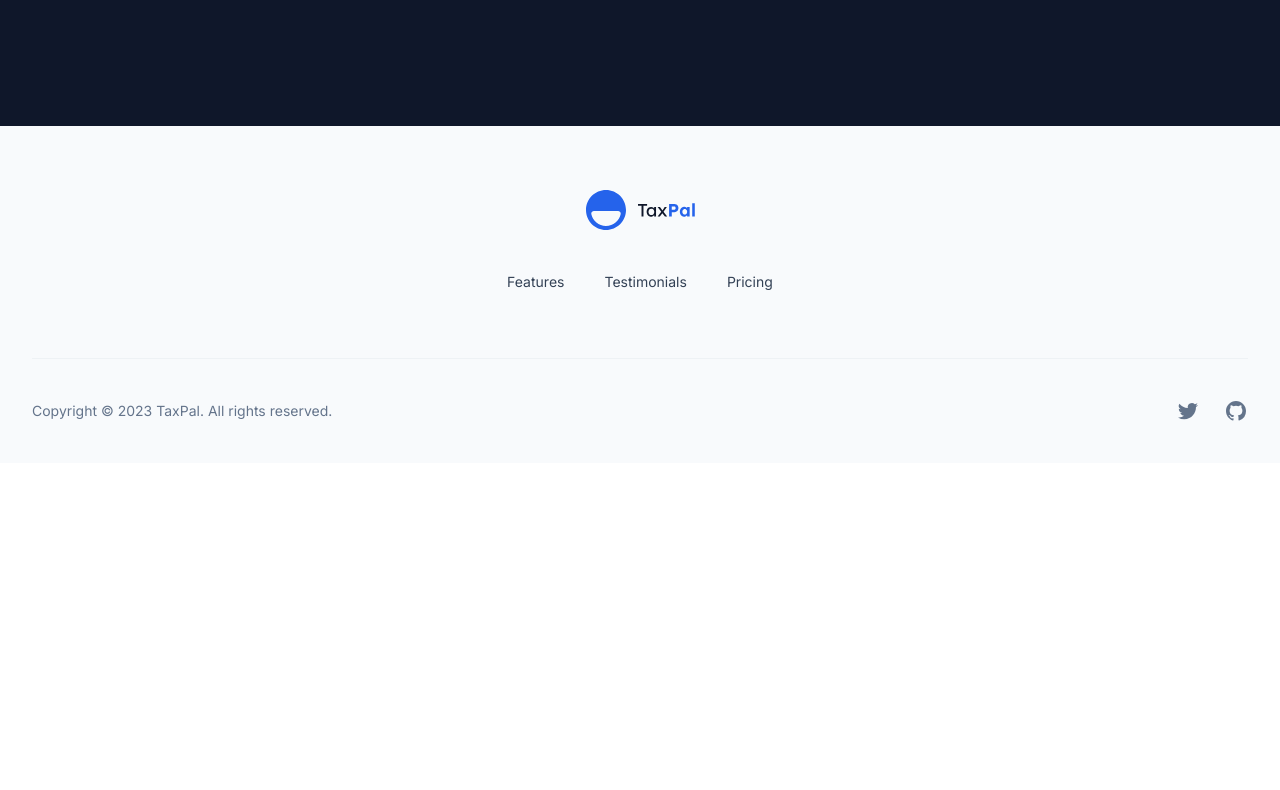
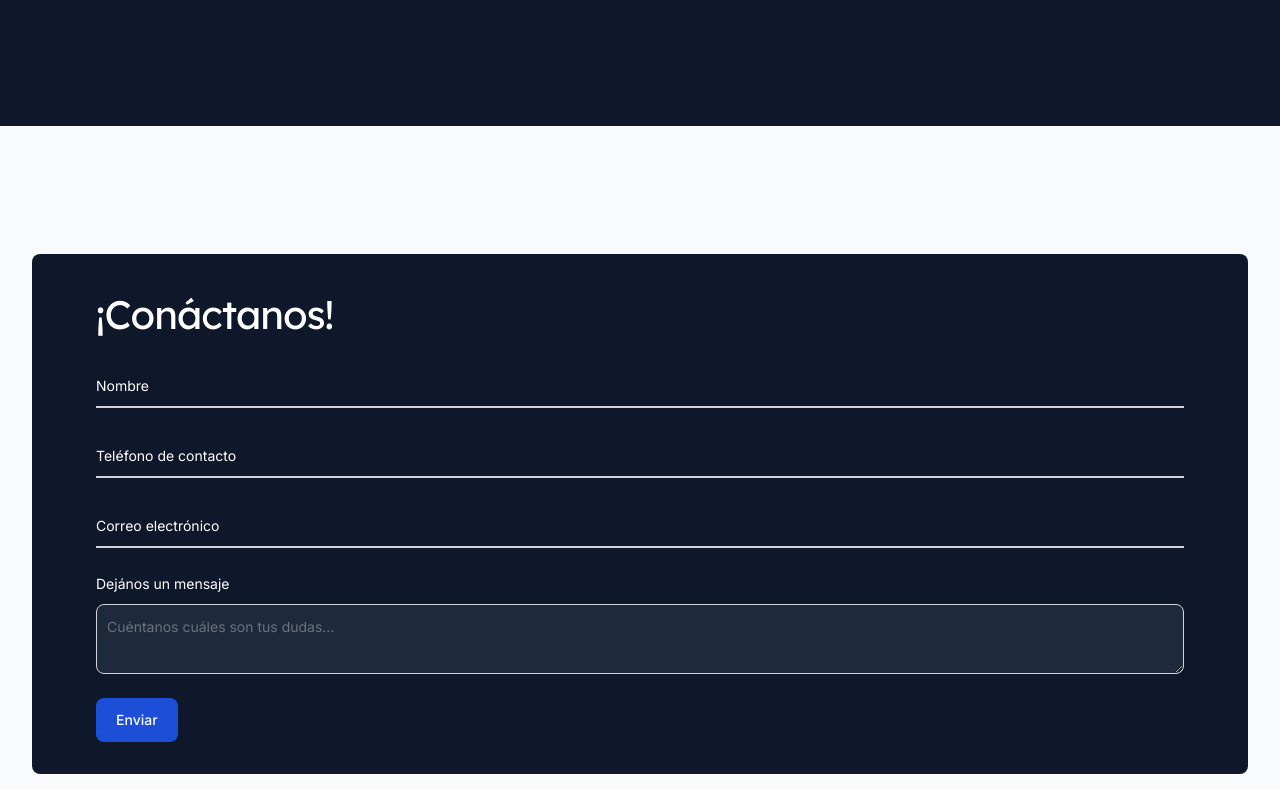
Before and after one commit to NeyraLucas/MagicMomentsLandingPage, a Next.js app: page / in a window 1280 px wide. Shown: the part 3370-4160 px from the top of the page. Before the commit the page ends 3833 px from the top, so only its background shows below. Built offline with nearby package versions, Linux system fonts and the light colour scheme.

Commit message:
added form-contact

```diff
--- a/src/components/Footer.tsx
+++ b/src/components/Footer.tsx
@@ -8,6 +8,29 @@ export function Footer() {
   return (
     <footer className="bg-slate-50">
       <Container>
+      <form className='py-32'>
+          <div className='container mx-auto px-16 py-8 bg-slate-900 rounded-lg'>
+            <h1 className="font-display text-3xl tracking-tight text-white sm:text-4xl pb-5">¡Conáctanos!</h1>
+            <div className="relative z-0 w-full mb-6 group">
+              <input type="text" name="floating_name" id="floating_name" className="block py-2.5 px-0 w-full text-sm text-white bg-transparent border-0 border-b-2 border-gray-300 appearance-none focus:outline-none focus:ring-0 focus:border-blue-600 peer" placeholder=" " required />
+              <label htmlFor="floating_name" className="peer-focus:font-medium absolute text-sm text-white duration-300 transform -translate-y-6 scale-75 top-3 -z-10 origin-[0] peer-focus:left-0 peer-focus:text-blue-600 peer-placeholder-shown:scale-100 peer-placeholder-shown:translate-y-0 peer-focus:scale-75 peer-focus:-translate-y-6">Nombre</label>
+            </div>
+            <div className="relative z-0 w-full mb-6 group">
+              <input type="number" name="floating_tel" id="floating_tel" className="block py-2.5 px-0 w-full text-sm text-white bg-transparent border-0 border-b-2 border-gray-300 appearance-none focus:outline-none focus:ring-0 focus:border-blue-600 peer" placeholder=" " required />
+              <label htmlFor="floating_tel" className="peer-focus:font-medium absolute text-sm text-white duration-300 transform -translate-y-6 scale-75 top-3 -z-10 origin-[0] peer-focus:left-0 peer-focus:text-blue-600 peer-placeholder-shown:scale-100 peer-placeholder-shown:translate-y-0 peer-focus:scale-75 peer-focus:-translate-y-6">Teléfono de contacto</label>
+            </div>
+            <div className="relative z-0 w-full mb-6 group">
+              <input type="email" name="floating_email" id="floating_email" className="block py-2.5 px-0 w-full text-sm text-white bg-transparent border-0 border-b-2 border-gray-300 appearance-none focus:outline-none focus:ring-0 focus:border-blue-600 peer" placeholder=" " required />
+              <label htmlFor="floating_email" className="peer-focus:font-medium absolute text-sm text-white duration-300 transform -translate-y-6 scale-75 top-3 -z-10 origin-[0] peer-focus:left-0 peer-focus:text-blue-600 peer-placeholder-shown:scale-100 peer-placeholder-shown:translate-y-0 peer-focus:scale-75 peer-focus:-translate-y-6">Correo electrónico</label>
+            </div>
+            <div className="relative z-0 w-full mb-6 group">
+              <label htmlFor="message" className="block mb-2 text-sm peer-focus:font-medium text-white">Dejános un mensaje</label>
+              <textarea id="message" className="block p-2.5 w-full text-sm text-white bg-slate-800 rounded-lg border border-gray-300 focus:ring-blue-500 focus:border-blue-500" placeholder="Cuéntanos cuáles son tus dudas..."></textarea>
+            </div>
+            <button type="submit" className="text-white bg-blue-700 hover:bg-blue-800 focus:ring-4 focus:outline-none focus:ring-blue-300 font-medium rounded-lg text-sm w-full sm:w-auto px-5 py-2.5 text-center">Enviar</button>
+          </div>
+        </form>
+
         <div className="py-16">
           <Logo className="mx-auto h-10 w-auto" />
           <nav className="mt-10 text-sm" aria-label="quick links">
```
